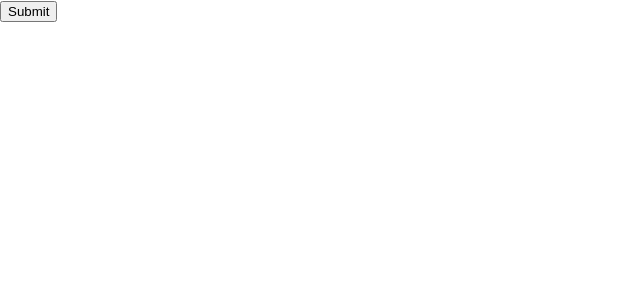
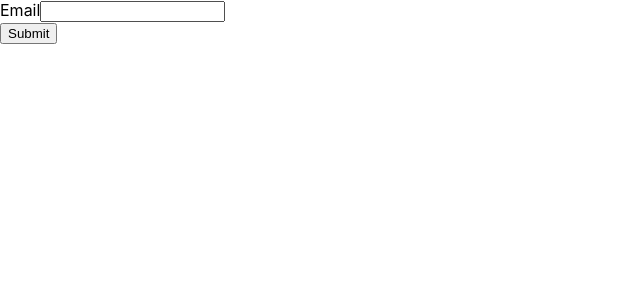
Before and after one commit to lukasz-klekner/formik_controls, a React (Create React App) app: page / in a window 1280 px wide. Shown: the top 300 px of the page, without its empty margins (0-640 px from the left). Built offline with nearby package versions, Linux system fonts and the light colour scheme.

Commit message:
adds Input and TextError components

```diff
--- a/src/components/FormikContainer.js
+++ b/src/components/FormikContainer.js
@@ -1,9 +1,14 @@
 import { Formik, Form } from 'formik'
 import * as Yup from 'yup'
+import FormikControl from './FormikControl'
 
 const FormikContainer = () => {
-  const initialValues = {}
-  const validationSchema = Yup.object({})
+  const initialValues = {
+    email: '',
+  }
+  const validationSchema = Yup.object({
+    email: Yup.string().email('Invalid email').required('Required'),
+  })
   const onSubmit = (values) => console.log('Form data', values)
 
   return (
@@ -14,6 +19,12 @@
     >
       {(formik) => (
         <Form>
+          <FormikControl
+            control='input'
+            name='email'
+            id='email'
+            label='Email'
+          />
           <button type='submit'>Submit</button>
         </Form>
       )}
--- a/src/components/FormikControl.js
+++ b/src/components/FormikControl.js
@@ -1,6 +1,9 @@
-const FormikControl = ({ control }) => {
+import Input from './Input'
+
+const FormikControl = ({ control, ...rest }) => {
   switch (control) {
     case 'input':
+      return <Input {...rest} />
     case 'textarea':
     case 'select':
     case 'radio':
--- /dev/null
+++ b/src/components/Input.js
@@ -0,0 +1,12 @@
+import { Field, ErrorMessage } from 'formik'
+import TextError from './TextError'
+
+const Input = ({ label, name, ...rest }) => (
+  <div>
+    <label htmlFor={name}>{label}</label>
+    <Field id={name} name={name} {...rest} />
+    <ErrorMessage name={name} component={TextError} />
+  </div>
+)
+
+export default Input
--- /dev/null
+++ b/src/components/TextError.js
@@ -0,0 +1,3 @@
+const TextError = ({ children }) => <div className='error'>{children}</div>
+
+export default TextError
```
